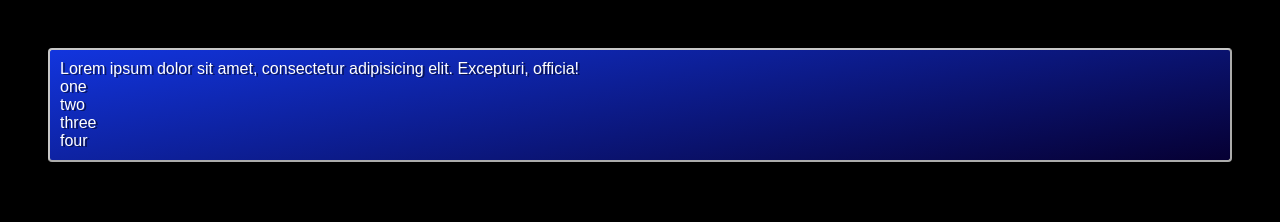
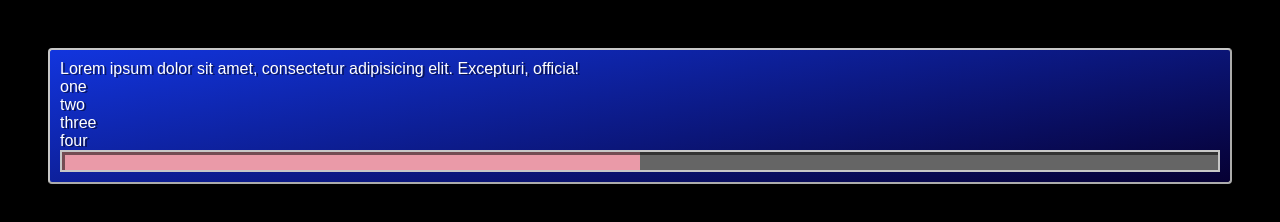
Before and after one commit to dlcNine/rpg-css, a website: page index.html in a window 1280 px wide. Drawn offline with Linux system fonts and the light colour scheme.

Commit message:
refactor and start progress component

```diff
--- a/index.html
+++ b/index.html
@@ -16,6 +16,9 @@
             <li><a href="">three</a></li>
             <li><a href="">four</a></li>
         </ul>
+        <div class="rpg-progress">
+            <div class="rpg-progress-bar" style="width: 50%"></div>
+        </div>
     </div>
 </body>
 </html>
--- a/package.json
+++ b/package.json
@@ -5,6 +5,7 @@
   "main": "index.js",
   "scripts": {
     "test": "echo \"Error: no test specified\" && exit 1",
+    "open": "open -a 'Sublime Text' src/base/*.scss src/components/*.scss src/rpg.scss",
     "build": "node node_modules/dart-sass/sass.js src/rpg.scss dist/rpg-min.css --style compressed",
     "watch": "node node_modules/dart-sass/sass.js --watch src/rpg.scss:dist/rpg-min.css"
   },
--- /dev/null
+++ b/src/base/_colors.scss
@@ -0,0 +1,8 @@
+$text-color: white;
+$text-color-shadow: rgba(0, 0, 0, 0.5);
+
+$primary-light: rgb(18, 53, 222);
+$primary-dark: rgb(6, 0, 51);
+
+$border-light: rgb(199, 199, 199);
+$border-dark: rgb(172, 172, 172);
--- /dev/null
+++ b/src/base/reset.scss
@@ -0,0 +1,13 @@
+$font-stack: sans-serif;
+
+body {
+    background-color: black;
+    padding: 40px;
+}
+
+.rpg-box, .rpg-box * {
+    margin: 0;
+    border: 0;
+    padding: 0;
+    font-family: $font-stack;
+}
--- /dev/null
+++ b/src/components/box.scss
@@ -0,0 +1,16 @@
+@import "../base/colors.scss";
+
+$box-border-width: 2px;
+$box-border-radius: 4px;
+$box-padding: 10px;
+
+.rpg-box {
+    border-width: $box-border-width;
+    border-style: solid;
+    border-color: $border-light $border-dark $border-dark $border-light;
+    border-radius: $box-border-radius;
+    background-image: linear-gradient(170deg, $primary-light, $primary-dark);
+    padding: $box-padding;
+    color: $text-color;
+    text-shadow: 2px 1px 0px $text-color-shadow;
+}
--- /dev/null
+++ b/src/components/nav.scss
@@ -0,0 +1,34 @@
+$nav-pointer: '\01F449';
+
+// ul
+.rpg-nav {
+    list-style: none;
+
+    a {
+        position: relative;
+        color: inherit;
+        text-decoration: none;
+
+        &::after {
+            opacity: 0;
+            font-size: 1.5em;
+            position: absolute;
+            left: 0em;
+            top: 50%;
+            transform: translate(-110%, -50%);
+            content: $nav-pointer;
+        }
+
+        &:focus {
+            outline: none;
+
+            &::after {
+                opacity: 1;
+            }
+        }
+
+        &:hover::after {
+            opacity: 0.25;
+        }
+    }
+}
--- /dev/null
+++ b/src/components/progress.scss
@@ -0,0 +1,25 @@
+@import "../base/colors.scss";
+
+.rpg-progress {
+    height: 18px;
+    border-width: 2px;
+    border-style: solid;
+    border-color: $border-light;
+    background-color: rgb(101, 101, 101);
+    box-shadow: 2px 2px 0px 1px $text-color-shadow inset;
+
+    &::after {
+        content: '';
+        display: block;
+        clear: both;
+    }
+}
+
+.rpg-progress-bar {
+    float: left;
+    height: 100%;
+    max-width: 100%;
+    background-color: rgb(234, 154, 168);
+    box-shadow: 2px 2px 0px 1px $text-color-shadow inset;
+    transition: width 200ms;
+}
--- a/src/rpg.scss
+++ b/src/rpg.scss
@@ -1,76 +1,7 @@
-$color: white;
-$color-shadow: rgba(0, 0, 0, 0.5);
-
-$primary-light: rgb(18, 53, 222);
-$primary-dark: rgb(6, 0, 51);
-
-$border-light: rgb(199, 199, 199);
-$border-dark: rgb(172, 172, 172);
-
-$font-stack: sans-serif;
-
-$box-border-width: 2px;
-$box-border-radius: 4px;
-$box-padding: 10px;
-
-$focus-pointer: '\01F449';
-
 // base
-body {
-    background-color: black;
-    padding: 40px;
-}
-
-.rpg-box, .rpg-box * {
-    margin: 0;
-    border: 0;
-    padding: 0;
-    font-family: $font-stack;
-}
+@import "./base/reset.scss";
 
 // components
-.rpg-box {
-    border-width: $box-border-width;
-    border-style: solid;
-    border-color: $border-light $border-dark $border-dark $border-light;
-    border-radius: $box-border-radius;
-    background-image: linear-gradient(170deg, $primary-light, $primary-dark);
-    padding: $box-padding;
-    color: $color;
-    text-shadow: 2px 1px 0px $color-shadow;
-}
-
-// ul
-.rpg-nav {
-    list-style: none;
-
-    a {
-        position: relative;
-        color: inherit;
-        text-decoration: none;
-
-        &::after {
-            opacity: 0;
-            font-size: 1.5em;
-            position: absolute;
-            left: 0em;
-            top: 50%;
-            transform: translate(-110%, -50%);
-            content: $focus-pointer;
-        }
-
-        &:focus {
-            outline: none;
-
-            &::after {
-                opacity: 1;
-            }
-        }
-
-        &:hover::after {
-            opacity: 0.25;
-        }
-    }
-}
-
-// themes
+@import "./components/box.scss";
+@import "./components/nav.scss";
+@import "./components/progress.scss";
```
Also changed, not shown: dist/rpg-min.css, 1 other file.
